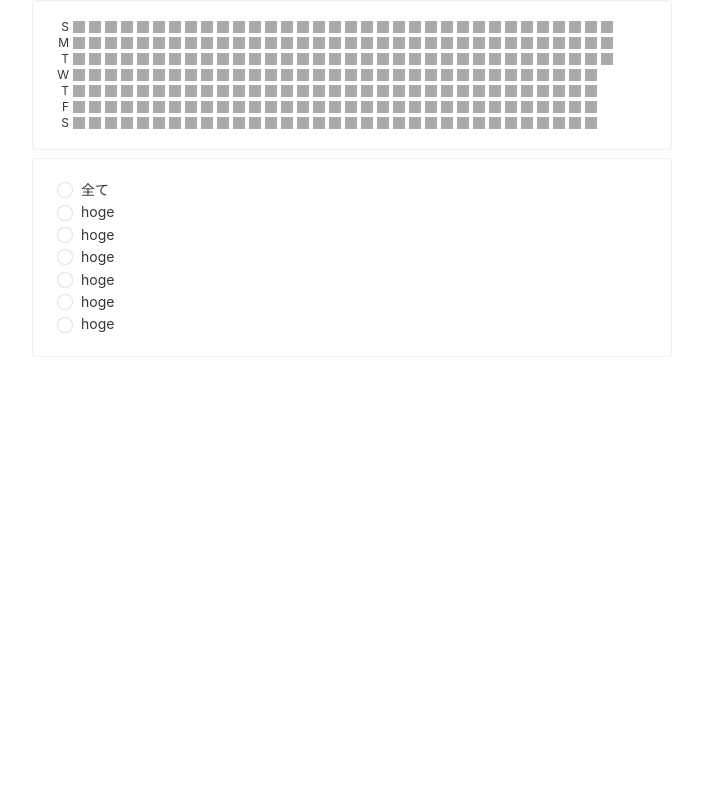
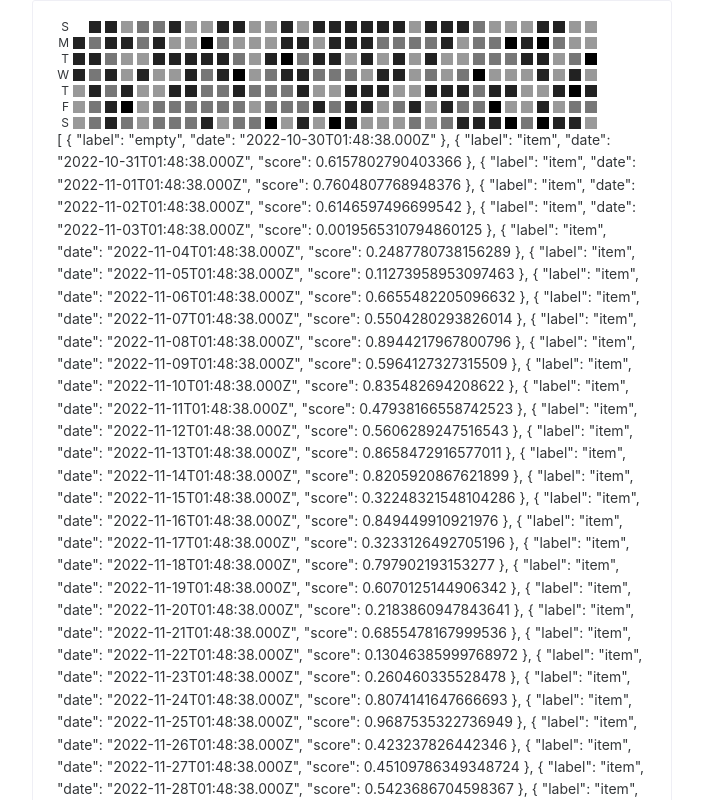
Before and after one commit to traP-jp/h23s_14-UI, a Vue app: page /personal in a window 1280 px wide. Shown: the top 800 px of the page, without its empty margins (288-991 px from the left). Built offline with nearby package versions, Linux system fonts and the light colour scheme.

Commit message:
:sparkles: Update grass

```diff
--- a/src/components/Grass.vue
+++ b/src/components/Grass.vue
@@ -10,30 +10,62 @@
         >
           {{ i }}
         </div>
-        <div v-for="i in scores">
-          <div :class="$style.grass" :style="{ backgroundColor: grassColor(i.score) }" />
+        <div v-for="i in fixedScores" :key="i.date.toString()">
+          <div
+            v-if="i.label === 'item'"
+            :class="$style.grass"
+            :style="{ backgroundColor: grassColor(i.score) }"
+          />
+          <div v-else></div>
         </div>
       </div>
     </NLayout>
+    {{ fixedScores }}
   </NCard>
 </template>
 <script setup lang="ts">
-import { NCard, NLayout, NLayoutContent } from 'naive-ui'
-import { ref, computed } from 'vue'
+import { compareAsc, getDay, subDays } from 'date-fns'
+import { NCard, NLayout } from 'naive-ui'
+import { computed } from 'vue'
 
 const props = defineProps<{
   scores: { date: Date; score: number }[]
   threshold: number[]
 }>()
+type FixedScore =
+  | {
+      label: 'item'
+      date: Date
+      score: number
+    }
+  | { label: 'empty'; date: Date }
+
 const fixedScores = computed(() => {
-  // const d = props.scores[0].date.getWeek
-  return 1
+  const sorted = props.scores.sort((a, b) => compareAsc(b, a)).reverse()
+  const firstWeek = getDay(sorted[0].date)
+  const emptyArr: { label: 'empty'; date: Date }[] = new Array(firstWeek)
+    .fill({ label: 'empty', date: Date() })
+    .map((_, i) => {
+      return {
+        label: 'empty',
+        date: subDays(sorted[0].date, firstWeek - i)
+      }
+    })
+  console.log(emptyArr)
+  return [
+    ...emptyArr,
+    ...props.scores.map((x) => {
+      return { label: 'item', date: x.date, score: x.score }
+    })
+  ]
 })
 const grassColor = (x: number) => {
-  if (x < props.threshold[0]) {
-    return '#ffffff'
+  if (x < 0) {
+    return '#ffffff00'
+  } else if (x < props.threshold[0]) {
+    return '#aaaaaa'
   } else if (x < props.threshold[1]) {
-    return '#aaaaaa'
+    return '#999999'
   } else if (x < props.threshold[2]) {
     return '#777777'
   } else if (x < props.threshold[3]) {
--- a/src/views/PersonalScore.vue
+++ b/src/views/PersonalScore.vue
@@ -1,6 +1,6 @@
 <template>
   <NSpace vertical>
-    <Grass :scores="genScores()" :threshold="[0, 10, 20, 30]" />
+    <Grass :scores="genScores()" :threshold="[0, 0.3, 0.6, 0.9]" />
     <DispayItemSelector />
   </NSpace>
 </template>
@@ -9,9 +9,10 @@ import Grass from '@/components/Grass.vue'
 import DispayItemSelector from '@/components/DisplayItemSelector.vue'
 import { NSpace } from 'naive-ui'
 import { subDays } from 'date-fns'
+import { sub } from 'date-fns/esm'
 
 const genScores = () => {
-  return new Array(234).fill(0).map((_, i) => {
+  return new Array(230).fill(0).map((_, i) => {
     return {
       date: subDays(new Date(), i),
       score: Math.random()
```
